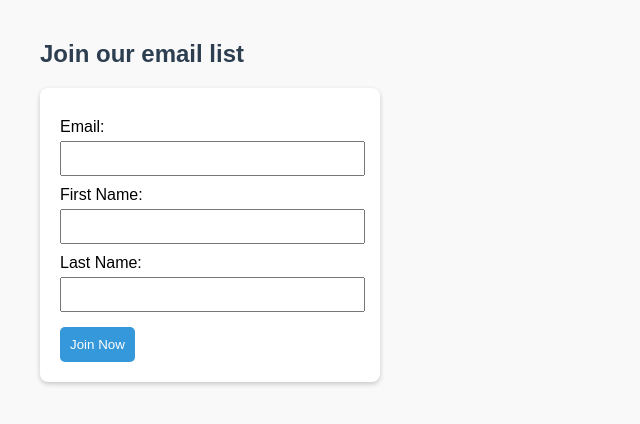
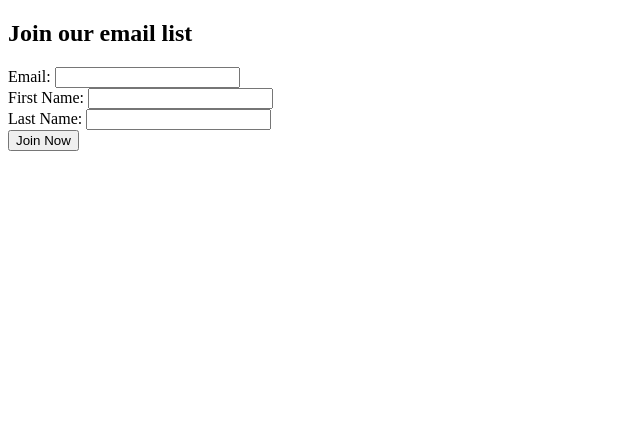
Before and after one commit to VietHoa2609/BT2, a plain HTML site: page index.html in a window 1280 px wide. Shown: the whole page, without its empty margins (0-640 px from the left). Drawn offline with Linux system fonts and the light colour scheme.

Commit message:
Update index.html

```diff
--- a/index.html
+++ b/index.html
@@ -3,56 +3,18 @@
 <head>
     <meta charset="UTF-8">
     <title>Join our Email List</title>
-    <style>
-        body {
-            font-family: Arial, sans-serif;
-            margin: 40px;
-            background-color: #f9f9f9;
-        }
-        h2 {
-            color: #2c3e50;
-        }
-        form {
-            background: #fff;
-            padding: 20px;
-            border-radius: 8px;
-            box-shadow: 0 2px 5px rgba(0,0,0,0.2);
-            width: 300px;
-        }
-        label {
-            display: block;
-            margin-top: 10px;
-        }
-        input {
-            width: 95%;
-            padding: 8px;
-            margin-top: 5px;
-        }
-        button {
-            margin-top: 15px;
-            padding: 10px;
-            background-color: #3498db;
-            border: none;
-            color: white;
-            border-radius: 5px;
-            cursor: pointer;
-        }
-        button:hover {
-            background-color: #2980b9;
-        }
-    </style>
 </head>
 <body>
     <h2>Join our email list</h2>
     <form action="thanks.html" method="get">
         <label>Email:</label>
-        <input type="email" name="email" required>
+        <input type="email" name="email" required><br>
 
         <label>First Name:</label>
-        <input type="text" name="firstName" required>
+        <input type="text" name="firstName" required><br>
 
         <label>Last Name:</label>
-        <input type="text" name="lastName" required>
+        <input type="text" name="lastName" required><br>
 
         <button type="submit">Join Now</button>
     </form>
```
